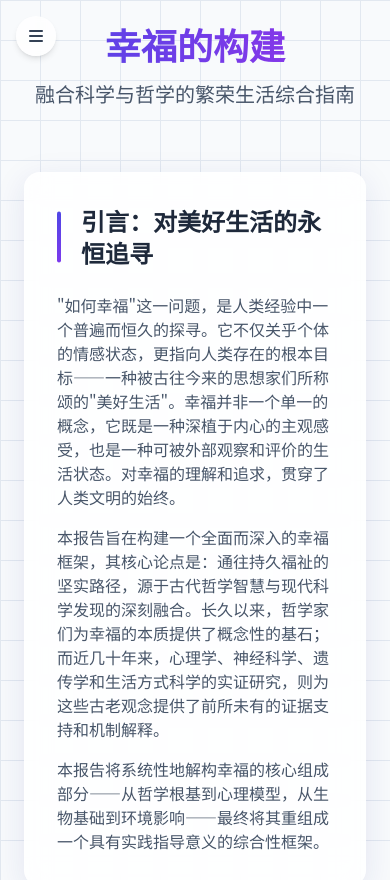
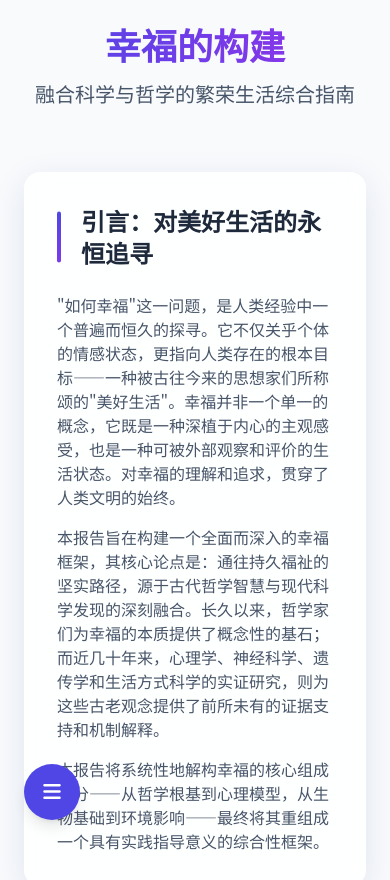
Before and after one commit to 2220582566/-, a plain HTML site: page index.html in a window 390 px wide. Shown: the top 880 px of the page. Drawn offline with nearby package versions, Linux system fonts and the light colour scheme; a script that the page names is missing.

Commit message:
Update index.html

```diff
--- a/index.html
+++ b/index.html
@@ -13,11 +13,8 @@
     <style>
         body {
             font-family: 'Noto Sans SC', sans-serif;
-            background-color: #f8fafc;
+            background-color: #f8fafc; /* Clean, solid background color */
             color: #334155;
-            /* Subtle grid background */
-            background-image: linear-gradient(to right, #e2e8f0 1px, transparent 1px), linear-gradient(to bottom, #e2e8f0 1px, transparent 1px);
-            background-size: 40px 40px;
         }
 
         .glassmorphism {
@@ -147,8 +144,8 @@
 <body class="text-slate-700">
 
     <!-- Mobile Menu Button -->
-    <button id="menu-button" class="lg:hidden fixed top-4 left-4 z-50 bg-white/80 backdrop-blur-sm w-10 h-10 rounded-full shadow-md flex items-center justify-center">
-        <i id="menu-icon" class="fas fa-bars"></i>
+    <button id="menu-button" class="lg:hidden fixed bottom-6 left-6 z-50 bg-indigo-600 w-14 h-14 rounded-full shadow-lg flex items-center justify-center text-white hover:bg-indigo-700 transition-colors">
+        <i id="menu-icon" class="fas fa-bars text-xl"></i>
     </button>
 
     <!-- Overlay for Mobile Menu -->
@@ -522,7 +519,7 @@
 
                 <!-- Footer -->
                 <footer class="text-center text-slate-500 mt-16">
-                    <p>&copy; 2025 Gemini. All Rights Reserved.</p>
+                    <p>&copy; 2025 EPun. All Rights Reserved.</p>
                     <p class="mt-1 text-sm">本内容仅供个人学习、研究或欣赏，禁止用于任何商业用途。</p>
                     <p class="mt-2 text-xs">原始页面内容由 AI 生成，仅供参考。</p>
                 </footer>
```
